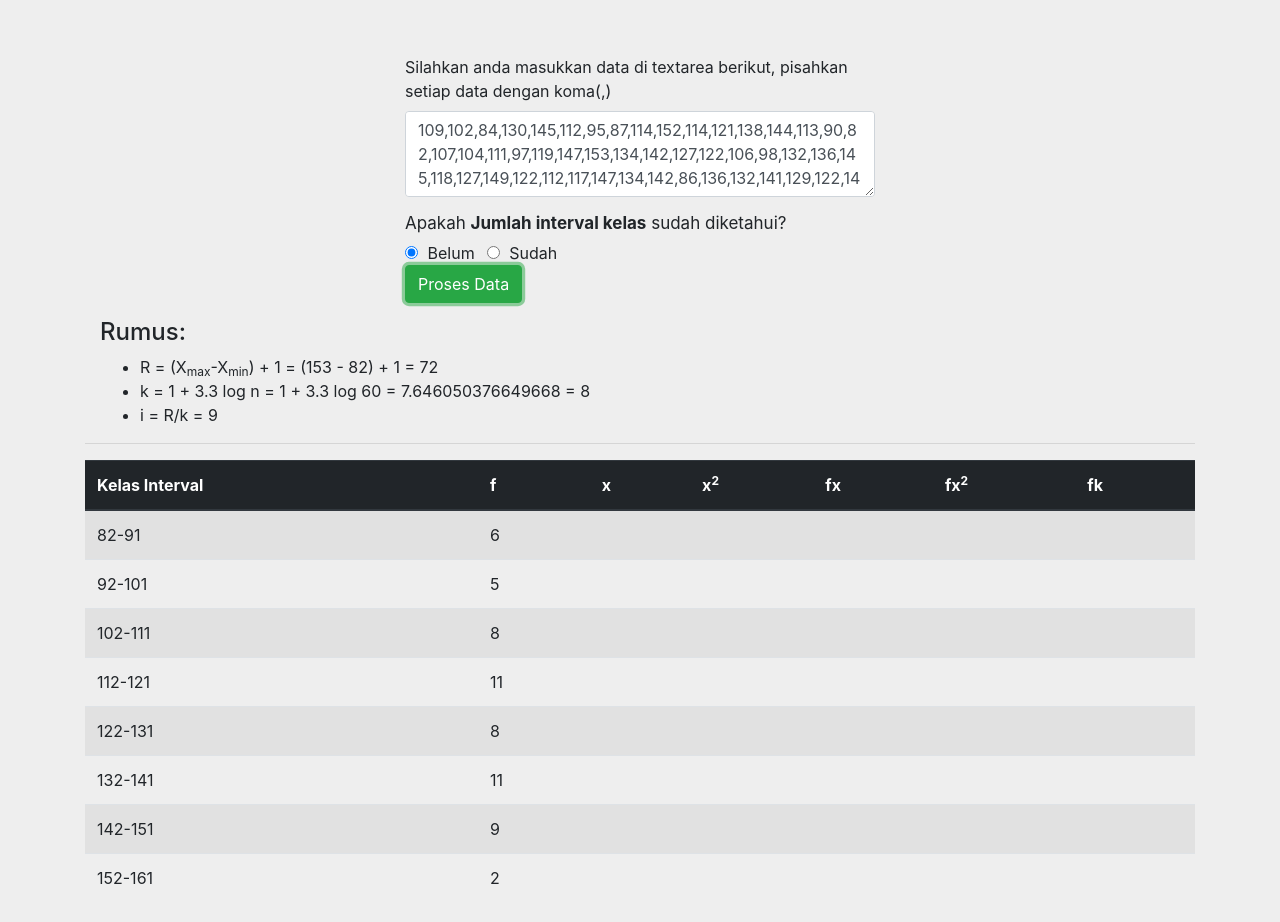
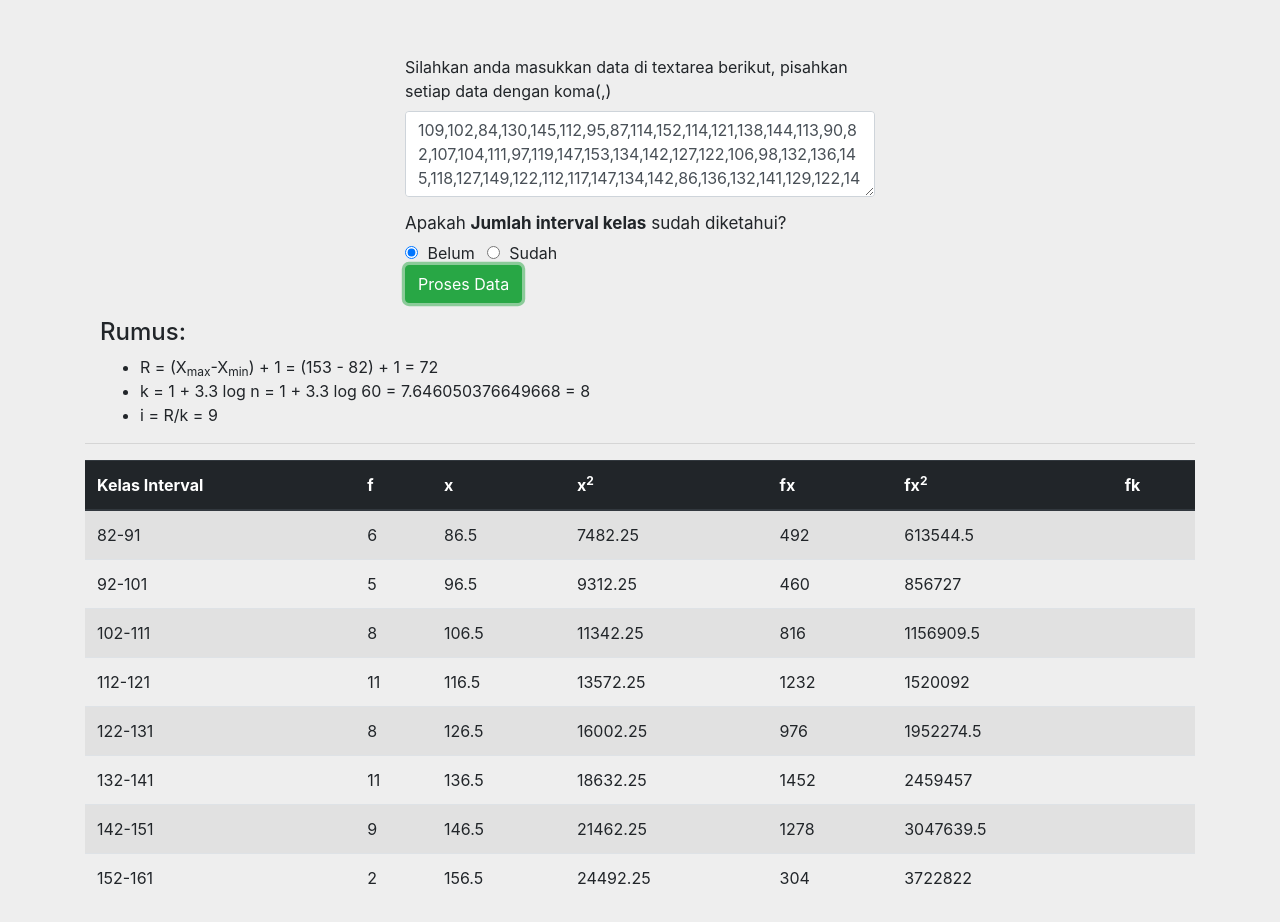
Before and after one commit to rohmad-st/web-statistika, a Vue app: page /#/ in a window 1280 px wide. Both pictures are taken after a click on the button "Proses Data". Shown: the top 922 px of the page. Built offline with nearby package versions, Linux system fonts and the light colour scheme.

Commit message:
Add calculate x, x2, fx, fx2 & change title

```diff
--- a/index.html
+++ b/index.html
@@ -2,7 +2,7 @@
 <html>
   <head>
     <meta charset="utf-8">
-    <title>web-statistika</title>
+    <title>Web Statistika</title>
   </head>
   <body>
     <div id="app"></div>
--- a/src/components/Home.vue
+++ b/src/components/Home.vue
@@ -94,13 +94,13 @@
         </tr>
       </thead>
       <tbody>
-        <tr v-for="frequency in listIntervalClass">
-          <td>{{ frequency[0] }}</td>
-          <td>{{ frequency[1] }}</td>
-          <td>&nbsp;</td>
-          <td>&nbsp;</td>
-          <td>&nbsp;</td>
-          <td>&nbsp;</td>
+        <tr v-for="f in listIntervalClass">
+          <td>{{ f[0] }}</td>
+          <td>{{ f[1] }}</td>
+          <td>{{ getMiddleClass(f[0]) }}</td>
+          <td>{{ getSup(getMiddleClass(f[0])) }}</td>
+          <td>{{ getFreqMiddle(f[0], f[1]) }}</td>
+          <td>{{ getFreqMiddle(f[0], getSup(getMiddleClass(f[0]))) }}</td>
           <td>&nbsp;</td>
         </tr>
       </tbody>
@@ -157,6 +157,18 @@
         this.resultInterval = `= ${i}`;
         return true;
       },
+      getMiddleClass(data) {
+        const splitData = data.split('-');
+        const xMax = parseFloat(splitData[1]) || 0;
+        const xMin = parseFloat(splitData[0]) || 0;
+        return ((xMax + xMin) / 2);
+      },
+      getSup(value) {
+        return parseFloat(value) * parseFloat(value);
+      },
+      getFreqMiddle(f, x) {
+        return parseFloat(f) * parseFloat(x);
+      },
       sumIntervalClass() {
         const hist = {};
         this.intervalClasses.forEach((c) => {
@@ -173,7 +185,6 @@
             return true;
           });
         });
-
         return Object.keys(hist).map(key => [key, hist[key]]);
       },
       toggleInterval(e) {
```
